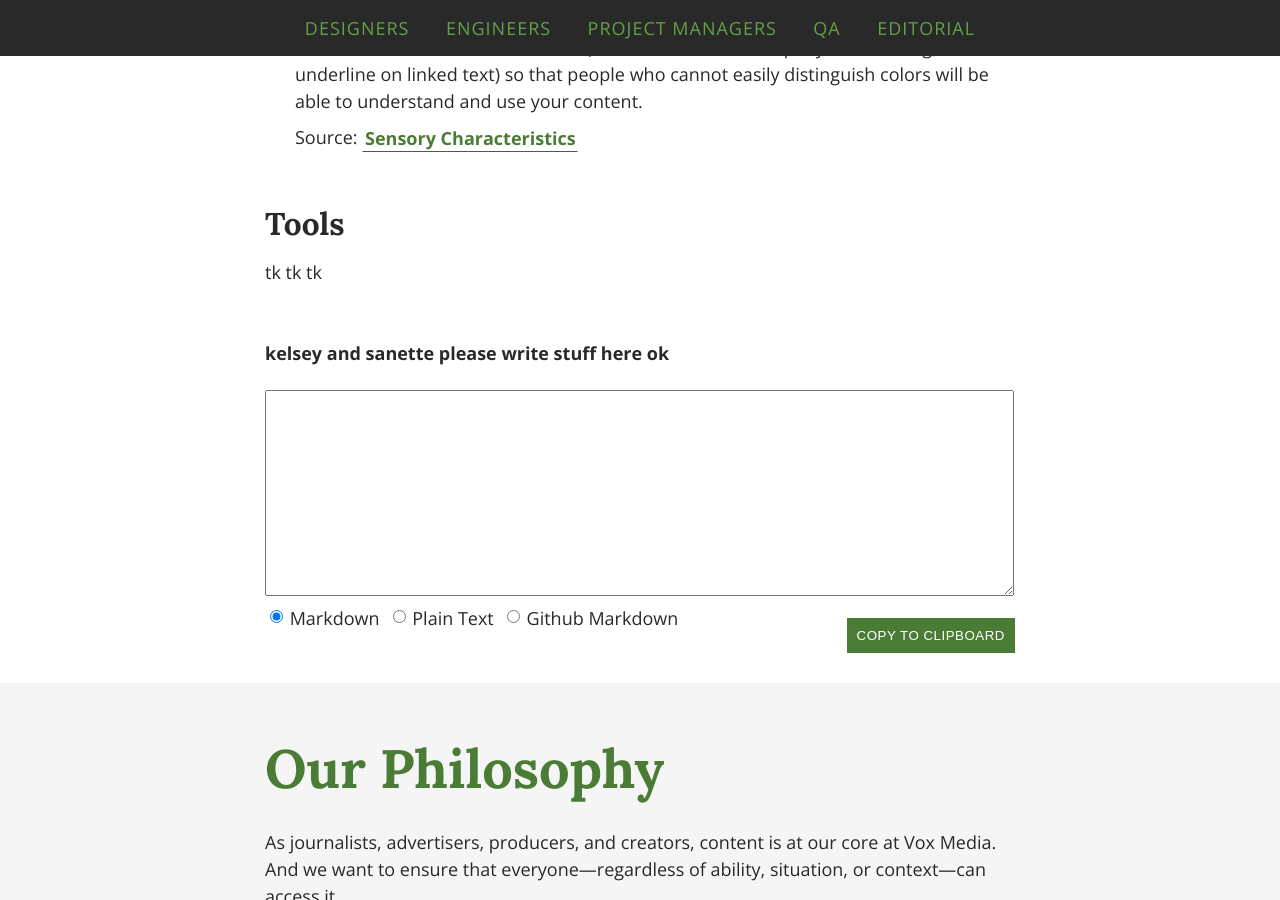
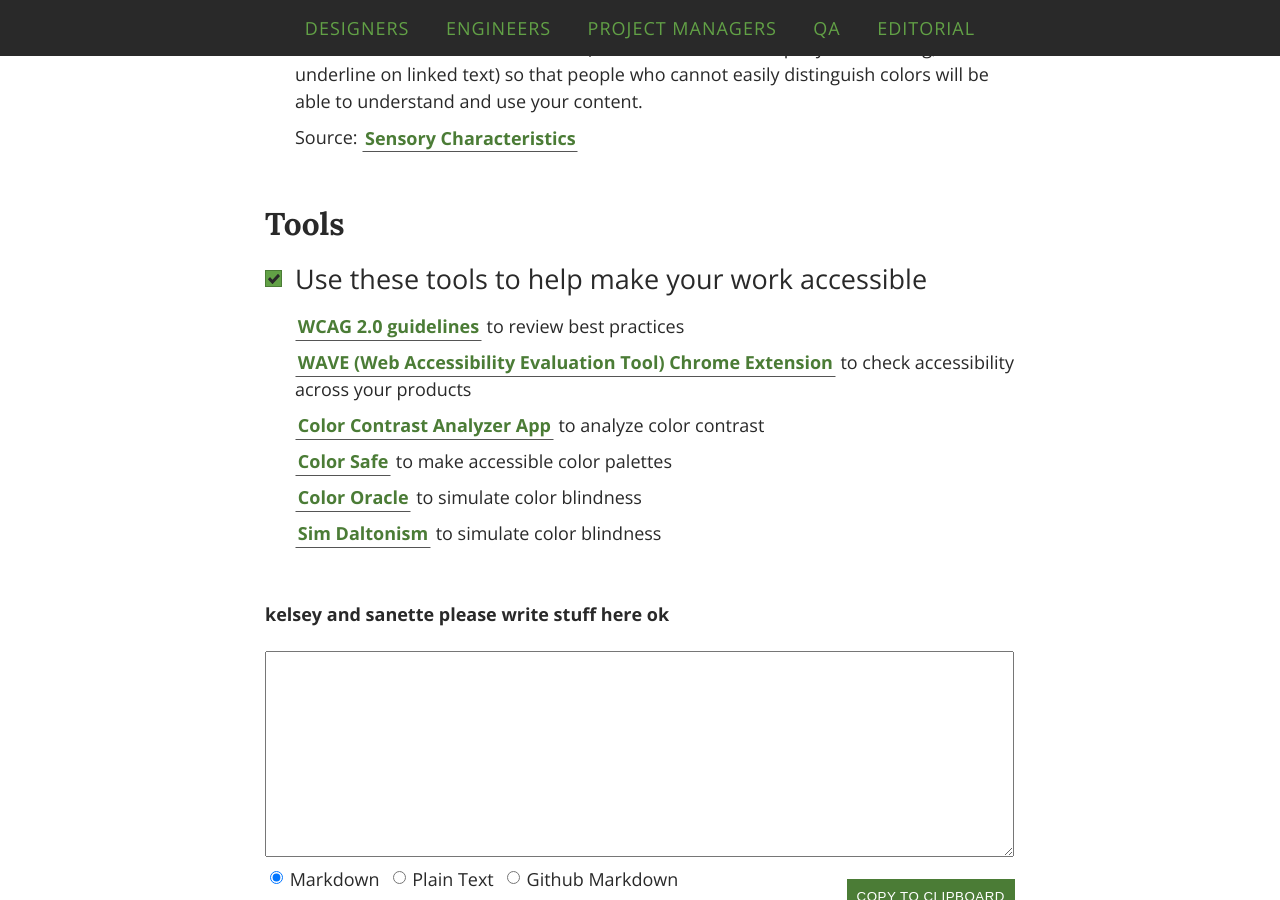
Before and after one commit to voxmedia/accessibility, a Jekyll site: the page built from index.html, in a window 1280 px wide and 900 px high, scrolled down 9956 px. Built offline with Jekyll 4.4.1, drawn with Linux system fonts in a browser that asks for light colours.

Commit message:
Design changes, tools added

```diff
--- a/_includes/tools.html
+++ b/_includes/tools.html
@@ -1,4 +1,27 @@
 <div class="l-segment" id="designers">
   <h2>Tools</h2>
-  <p>tk tk tk</p>
+
+    <ul>
+
+    <li>
+      <label id="editorial-1">
+        <input type="checkbox" checked><b></b>
+        <p>Use these tools to help make your work accessible </p>
+      </label>
+    	<p><a href="http://code.viget.com/interactive-wcag/#responsibility=design&level=aa">WCAG 2.0 guidelines</a> to review best practices</p>
+		<p><a href="https://chrome.google.com/webstore/detail/wave-evaluation-tool/jbbplnpkjmmeebjpijfedlgcdilocofh?hl=en-US">WAVE (Web Accessibility Evaluation Tool) Chrome Extension</a> to check accessibility across your products</p>
+		<p><a href="https://www.paciellogroup.com/resources/contrastanalyser/">Color Contrast Analyzer App</a> to analyze color contrast</p>
+		<p><a href="http://colorsafe.co/">Color Safe</a> to make accessible color palettes</p>
+		<p><a href="http://colororacle.org/index.html">Color Oracle</a> to simulate color blindness</p>
+		<p><a href="https://michelf.ca/projects/sim-daltonism/">Sim Daltonism</a> to simulate color blindness</p>
+
+
+      </p>
+    </li>
+
+    </ul>
+
+
+
+
 </div>
```
